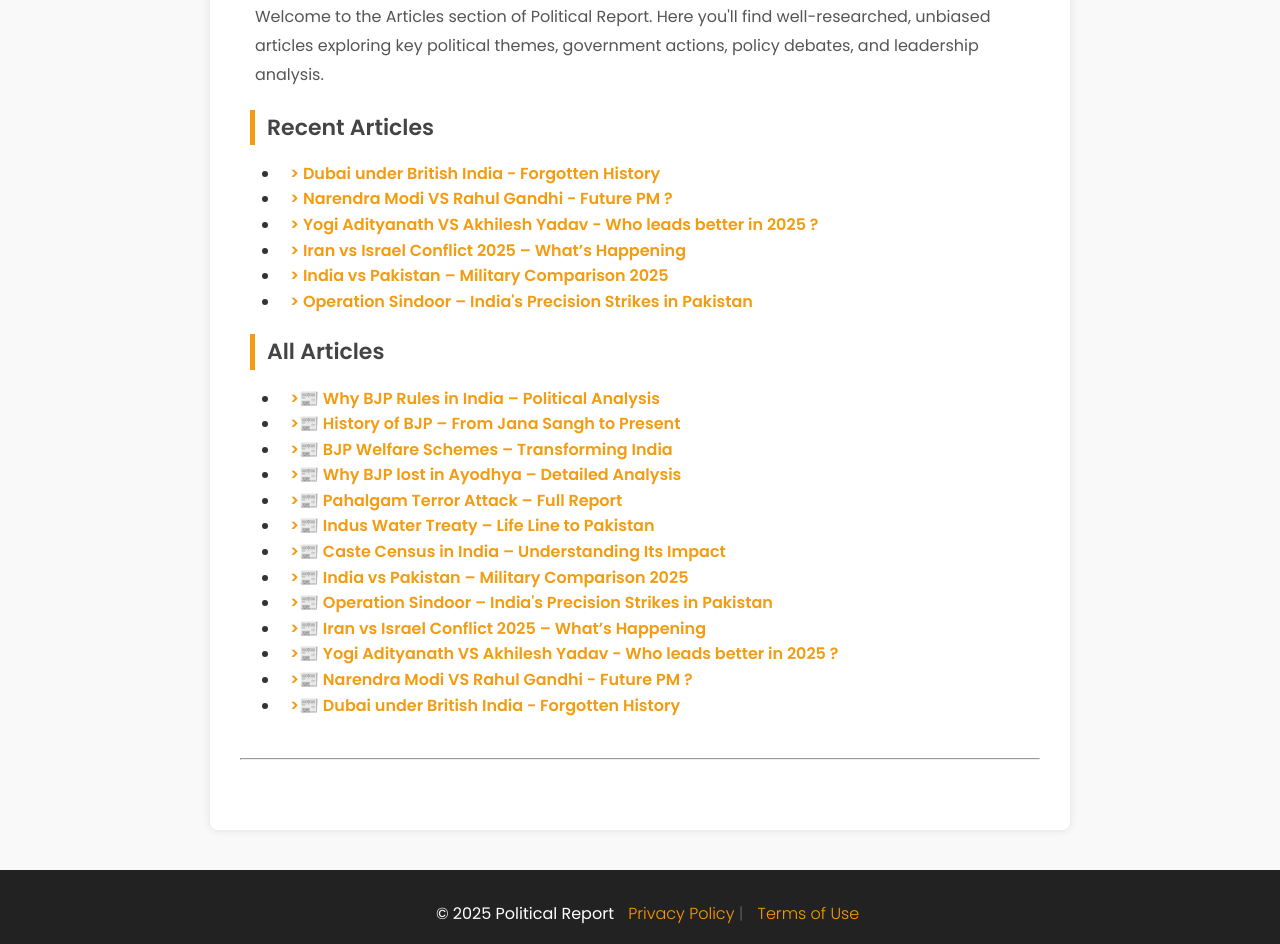
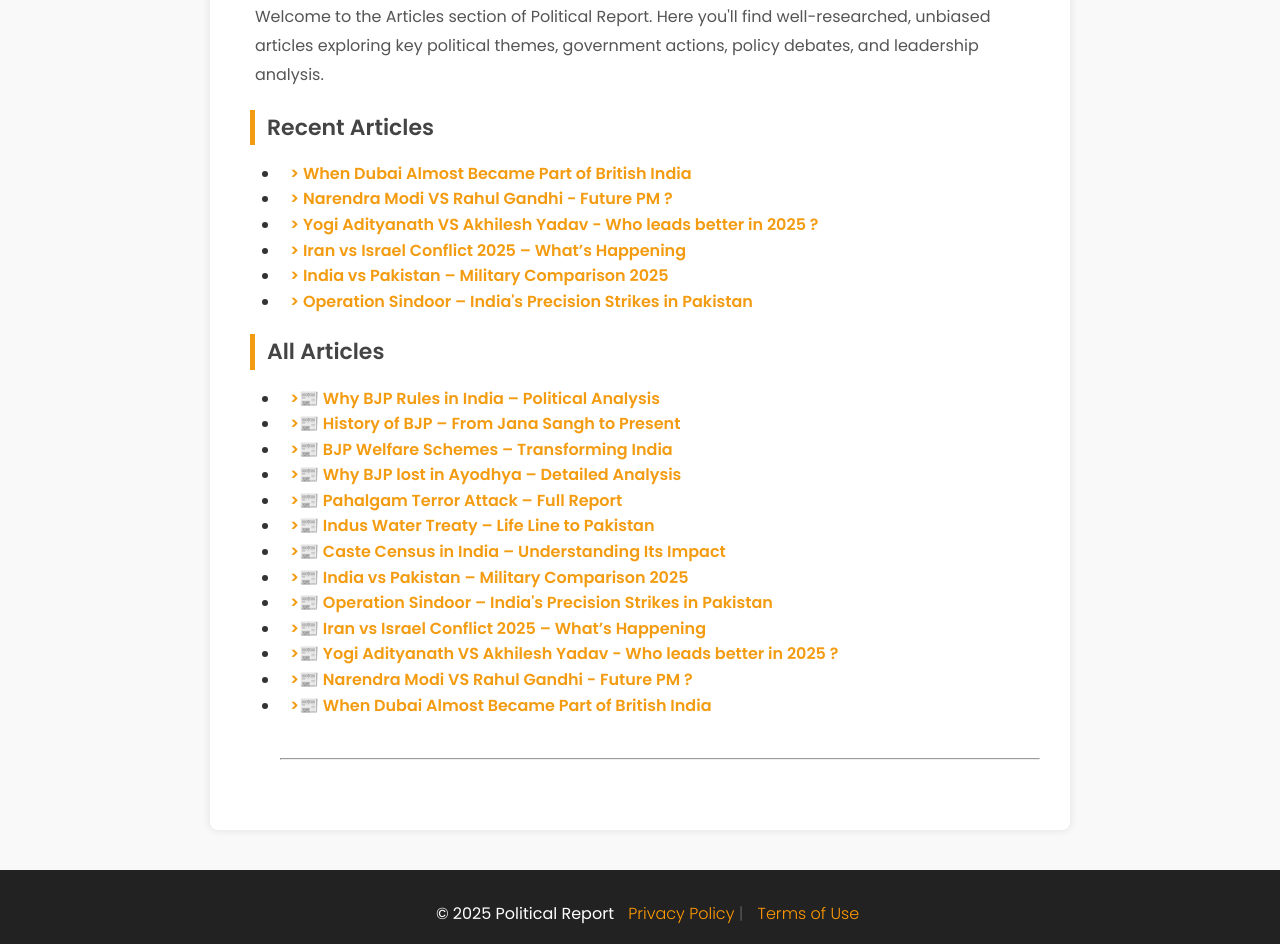
Before and after one commit to ashu007ctrl/politicalreport, a plain HTML site: page blog netlify/articles.html in a window 1280 px wide. Shown: the part 253-1197 px from the top of the page. Drawn offline with Linux system fonts and the light colour scheme.

Commit message:
Update articles.html

```diff
--- a/blog netlify/articles.html
+++ b/blog netlify/articles.html
@@ -57,7 +57,7 @@
 
       <h2>Recent Articles</h2>
       <ul>
-          <li><a href="dubai-under-british-india.html"> > Dubai under British India - Forgotten History  </a></li>
+          <li><a href="when-dubai-almost-became-part-of-india.html"> > When Dubai Almost Became Part of British India   </a></li>
         <li><a href="blog10.html"> > Narendra Modi VS Rahul Gandhi - Future PM ? </a></li>
          <li><a href="blog9.html"> > Yogi Adityanath VS Akhilesh Yadav - Who leads better in 2025 ? </a></li>
          <li><a href="blog8.html"> > Iran vs Israel Conflict 2025 – What’s Happening </a></li>
@@ -80,7 +80,7 @@
         <li><a href="blog8.html"> >📰 Iran vs Israel Conflict 2025 – What’s Happening </a></li>
          <li><a href="blog9.html"> >📰 Yogi Adityanath VS Akhilesh Yadav - Who leads better in 2025 ? </a></li>
         <li><a href="blog10.html"> >📰 Narendra Modi VS Rahul Gandhi - Future PM ? </a></li>
-         <li><a href="dubai-under-british-india.html"> >📰 Dubai under British India - Forgotten History  </a></li>
+          <li><a href="when-dubai-almost-became-part-of-india.html"> >📰 When Dubai Almost Became Part of British India   </a></l
       </ul>
 
       <hr style="margin: 40px 0;" />
```
